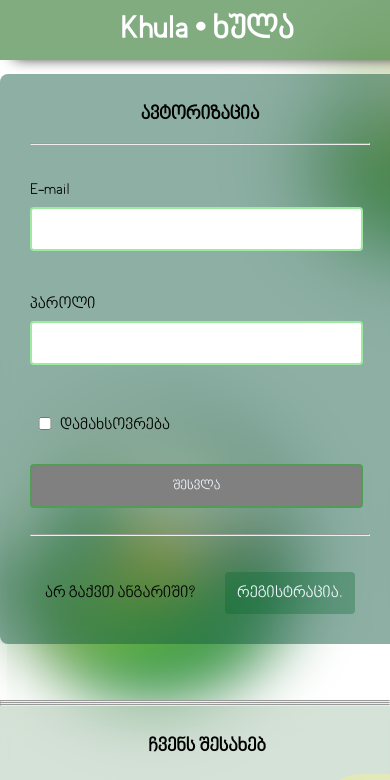
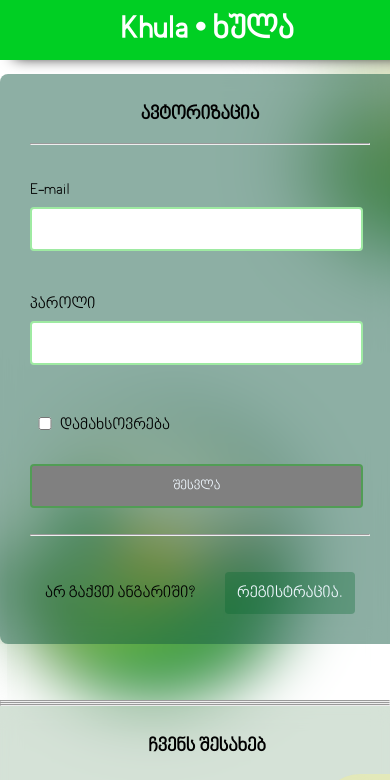
Before and after one commit to ikunamana/khulatest, a plain HTML site: page ka/signIn.html in a window 390 px wide. Shown: the top 780 px of the page. Drawn offline with Linux system fonts and the light colour scheme.

Commit message:
name meta

```diff
--- a/css/style.css
+++ b/css/style.css
@@ -1968,7 +1968,7 @@
         top: 0;
         height: 60px;
         width: 414px;
-        background-color: hsla(119, 89%, 19%, 0.507);
+        background-color: #00cf23;
         display: flex;
         justify-content: space-around;
         position: fixed;
--- a/ka/signIn.html
+++ b/ka/signIn.html
@@ -4,7 +4,7 @@
     <meta charset="UTF-8">
     <meta http-equiv="X-UA-Compatible" content="IE=edge">
     <meta name="viewport" content="width=device-width, initial-scale=1.0">
-    <meta name="theme-color" content="hsla(119, 89%, 19%, 0.507)">
+    <meta name="theme-color" content="#00cf23">
     <title>Khula • ხულა</title>
     <link rel="stylesheet" href="../css/style.css">
 
```
